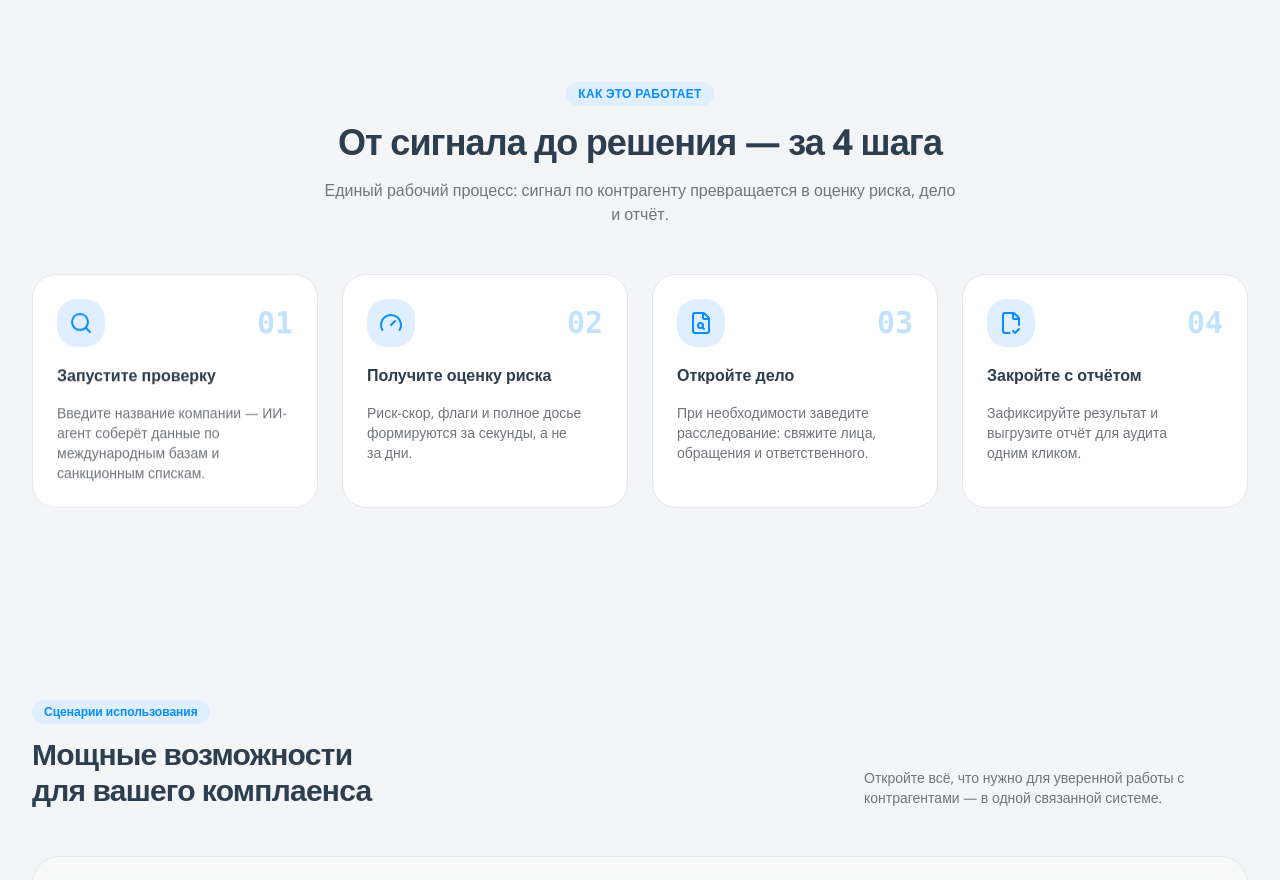
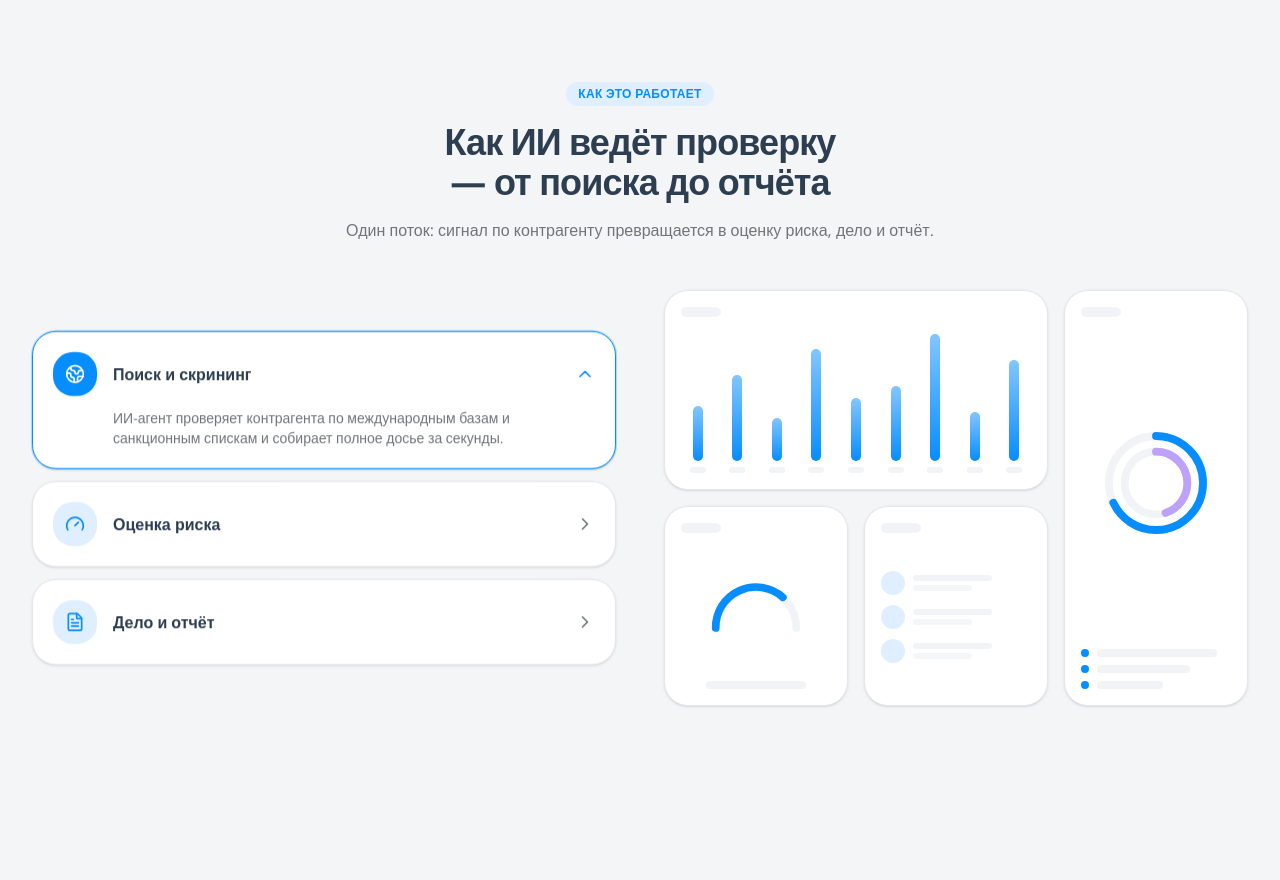
Before and after one commit to dzhmnklva012/-e-analytic, a Next.js app in the folder compliance-landing/: page / in a window 1280 px wide. Shown: the part 3500-4380 px from the top of the page. Built offline with nearby package versions, Linux system fonts and the light colour scheme.

Commit message:
Auto-update: how-it-works.tsx

```diff
--- a/compliance-landing/src/components/landing/how-it-works.tsx
+++ b/compliance-landing/src/components/landing/how-it-works.tsx
@@ -1,70 +1,183 @@
-import { Search, Gauge, FileSearch, FileCheck2 } from "lucide-react";
+"use client";
+
+import * as React from "react";
+import { Globe2, Gauge, FileText, ChevronDown } from "lucide-react";
 import type { LucideIcon } from "lucide-react";
 import { Section } from "@/components/ui/section";
 import { SectionHeading } from "@/components/ui/section-heading";
 import { Reveal } from "@/components/ui/reveal";
+import { cn } from "@/lib/utils";
 
-type Step = { icon: LucideIcon; title: string; description: string };
+type Feature = { icon: LucideIcon; title: string; description: string };
 
-const steps: Step[] = [
+const features: Feature[] = [
   {
-    icon: Search,
-    title: "Запустите проверку",
+    icon: Globe2,
+    title: "Поиск и скрининг",
     description:
-      "Введите название компании — ИИ-агент соберёт данные по международным базам и санкционным спискам.",
+      "ИИ-агент проверяет контрагента по международным базам и санкционным спискам и собирает полное досье за секунды.",
   },
   {
     icon: Gauge,
-    title: "Получите оценку риска",
-    description: "Риск-скор, флаги и полное досье формируются за секунды, а не за дни.",
+    title: "Оценка риска",
+    description:
+      "Риск-скор и флаги формируются автоматически — сразу видно, на что обратить внимание перед решением.",
   },
   {
-    icon: FileSearch,
-    title: "Откройте дело",
+    icon: FileText,
+    title: "Дело и отчёт",
     description:
-      "При необходимости заведите расследование: свяжите лица, обращения и ответственного.",
-  },
-  {
-    icon: FileCheck2,
-    title: "Закройте с отчётом",
-    description: "Зафиксируйте результат и выгрузите отчёт для аудита одним кликом.",
+      "Откройте расследование, свяжите лиц и обращения, зафиксируйте результат и выгрузите отчёт для аудита.",
   },
 ];
 
 export function HowItWorks() {
+  const [active, setActive] = React.useState(0);
+
   return (
     <Section id="process" className="scroll-mt-20">
       <div className="flex flex-col gap-12">
         <SectionHeading
           eyebrow="Как это работает"
-          title="От сигнала до решения — за 4 шага"
-          description="Единый рабочий процесс: сигнал по контрагенту превращается в оценку риска, дело и отчёт."
+          title="Как ИИ ведёт проверку — от поиска до отчёта"
+          description="Один поток: сигнал по контрагенту превращается в оценку риска, дело и отчёт."
         />
 
-        <div className="grid gap-6 md:grid-cols-2 lg:grid-cols-4">
-          {steps.map((step, i) => {
-            const Icon = step.icon;
+        <div className="grid items-center gap-8 lg:grid-cols-2 lg:gap-12">
+          {/* accordion */}
+          <Reveal className="flex flex-col gap-3">
+            {features.map((f, i) => {
+              const Icon = f.icon;
+              const open = i === active;
               return (
-              <Reveal
-                key={step.title}
-                delay={i * 90}
-                className="relative flex flex-col gap-4 rounded-2xl border border-border bg-card p-6"
+                <button
+                  key={f.title}
+                  type="button"
+                  onClick={() => setActive(i)}
+                  aria-expanded={open}
+                  className={cn(
+                    "rounded-2xl border bg-card p-5 text-left shadow-sm transition-colors focus-visible:ring-3 focus-visible:ring-ring/40 focus-visible:outline-none",
+                    open ? "border-primary ring-1 ring-primary/25" : "border-border hover:border-primary/30",
+                  )}
                 >
-                <div className="flex items-center justify-between">
-                  <span className="grid size-12 place-items-center rounded-xl bg-secondary text-secondary-foreground">
-                    <Icon className="size-6" strokeWidth={2} aria-hidden="true" />
+                  <div className="flex items-center gap-4">
+                    <span
+                      className={cn(
+                        "grid size-11 shrink-0 place-items-center rounded-xl transition-colors",
+                        open ? "bg-primary text-primary-foreground" : "bg-secondary text-secondary-foreground",
+                      )}
+                    >
+                      <Icon className="size-5" aria-hidden="true" />
                     </span>
-                  <span className="font-mono text-3xl font-extrabold text-primary/25">
-                    0{i + 1}
-                  </span>
+                    <span className="flex-1 text-base font-bold text-foreground">{f.title}</span>
+                    <ChevronDown
+                      className={cn(
+                        "size-5 shrink-0 text-muted-foreground transition-transform",
+                        open ? "rotate-180 text-primary" : "-rotate-90",
+                      )}
+                      aria-hidden="true"
+                    />
                   </div>
-                <h3 className="text-base font-bold text-foreground">{step.title}</h3>
-                <p className="text-sm text-pretty text-muted-foreground">{step.description}</p>
-              </Reveal>
+                  {open && (
+                    <p className="mt-3 pl-15 text-sm text-pretty text-muted-foreground">{f.description}</p>
+                  )}
+                </button>
               );
             })}
+          </Reveal>
+
+          {/* dashboard visual collage */}
+          <Reveal dir="right">
+            <FeatureVisuals />
+          </Reveal>
         </div>
       </div>
     </Section>
   );
 }
+
+/* ── decorative dashboard collage ─────────────────────────────────────── */
+
+const bars = [38, 60, 30, 78, 44, 52, 88, 34, 70];
+
+function MiniCard({ className, children }: { className?: string; children: React.ReactNode }) {
+  return (
+    <div className={cn("flex flex-col gap-3 rounded-2xl border border-border bg-card p-4 shadow-sm", className)}>
+      <span className="h-2.5 w-10 rounded-full bg-muted" />
+      {children}
+    </div>
+  );
+}
+
+function FeatureVisuals() {
+  return (
+    <div className="grid h-[26rem] grid-cols-3 grid-rows-2 gap-4" aria-hidden="true">
+      {/* bar chart */}
+      <MiniCard className="col-span-2">
+        <div className="flex flex-1 items-end justify-between gap-1.5">
+          {bars.map((h, i) => (
+            <div key={i} className="flex h-full flex-1 flex-col items-center justify-end gap-1.5">
+              <div
+                className="w-2.5 rounded-full bg-gradient-to-t from-primary to-primary/50"
+                style={{ height: `${h}%` }}
+              />
+              <span className="h-1.5 w-4 rounded-full bg-muted" />
+            </div>
+          ))}
+        </div>
+      </MiniCard>
+
+      {/* radial rings */}
+      <MiniCard className="row-span-2">
+        <div className="grid flex-1 place-items-center">
+          <svg viewBox="0 0 100 100" className="size-28 -rotate-90">
+            <circle cx="50" cy="50" r="42" fill="none" stroke="var(--muted)" strokeWidth="7" />
+            <circle
+              cx="50" cy="50" r="42" fill="none" stroke="var(--primary)" strokeWidth="7"
+              strokeLinecap="round" strokeDasharray={2 * Math.PI * 42} strokeDashoffset={2 * Math.PI * 42 * 0.32}
+            />
+            <circle cx="50" cy="50" r="28" fill="none" stroke="var(--muted)" strokeWidth="7" />
+            <circle
+              cx="50" cy="50" r="28" fill="none" stroke="color-mix(in oklch, var(--primary) 65%, white)" strokeWidth="7"
+              strokeLinecap="round" strokeDasharray={2 * Math.PI * 28} strokeDashoffset={2 * Math.PI * 28 * 0.55}
+            />
+          </svg>
+        </div>
+        <div className="flex flex-col gap-2">
+          {[0, 1, 2].map((i) => (
+            <div key={i} className="flex items-center gap-2">
+              <span className="size-2 rounded-full bg-primary" />
+              <span className="h-2 flex-1 rounded-full bg-muted" style={{ maxWidth: `${80 - i * 18}%` }} />
+            </div>
+          ))}
+        </div>
+      </MiniCard>
+
+      {/* gauge */}
+      <MiniCard>
+        <div className="grid flex-1 place-items-center">
+          <svg viewBox="0 0 100 56" className="w-24">
+            <path d="M8 50 A42 42 0 0 1 92 50" fill="none" stroke="var(--muted)" strokeWidth="8" strokeLinecap="round" />
+            <path d="M8 50 A42 42 0 0 1 78 18" fill="none" stroke="var(--primary)" strokeWidth="8" strokeLinecap="round" />
+          </svg>
+        </div>
+        <span className="h-2 w-2/3 self-center rounded-full bg-muted" />
+      </MiniCard>
+
+      {/* people list */}
+      <MiniCard>
+        <div className="flex flex-1 flex-col justify-center gap-2.5">
+          {[0, 1, 2].map((i) => (
+            <div key={i} className="flex items-center gap-2">
+              <span className="size-6 shrink-0 rounded-full bg-secondary" />
+              <span className="flex flex-1 flex-col gap-1">
+                <span className="h-1.5 w-2/3 rounded-full bg-muted" />
+                <span className="h-1.5 w-1/2 rounded-full bg-muted/70" />
+              </span>
+            </div>
+          ))}
+        </div>
+      </MiniCard>
+    </div>
+  );
+}
```
Lines whose indentation alone changed are shown as unchanged.
